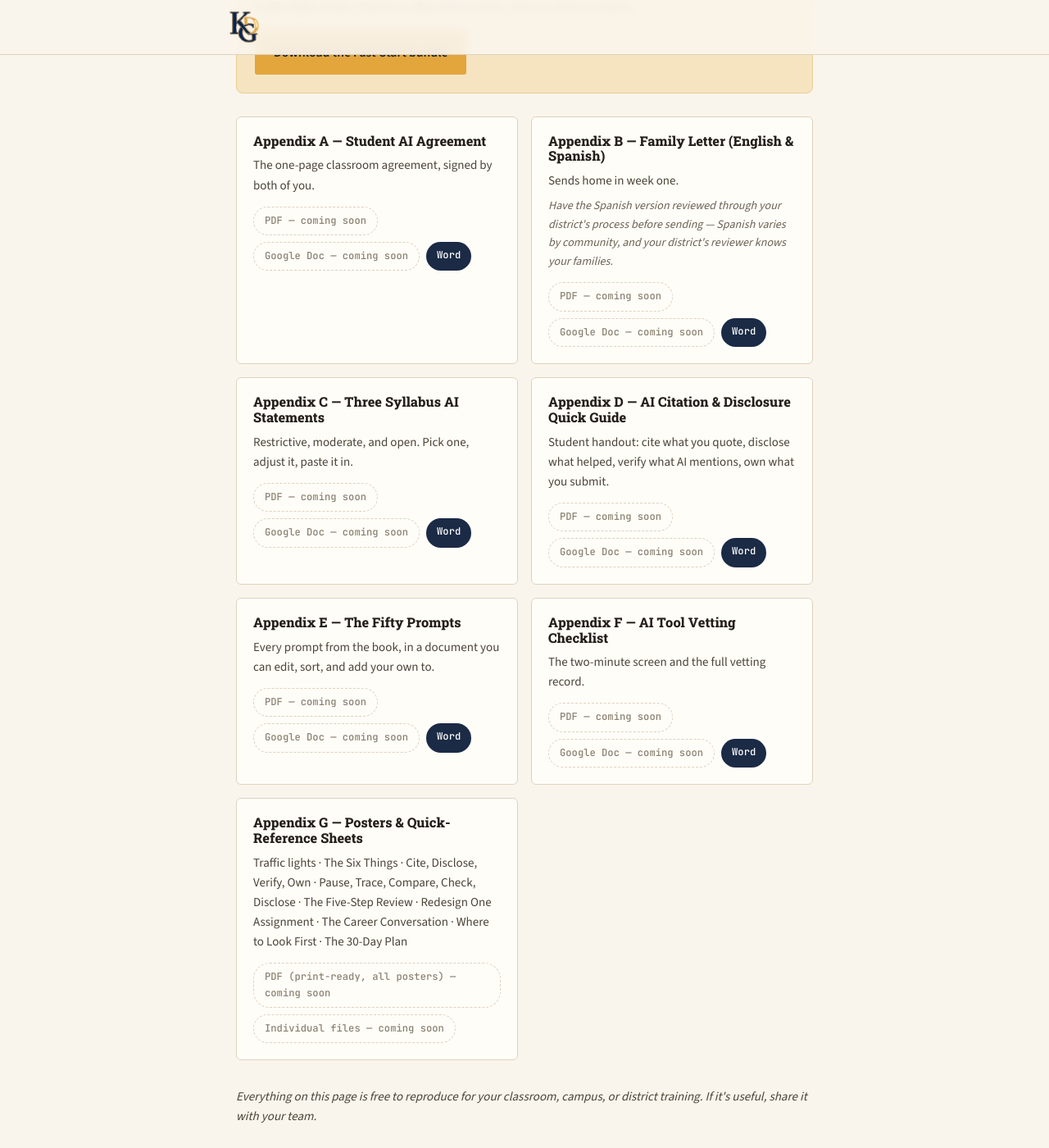
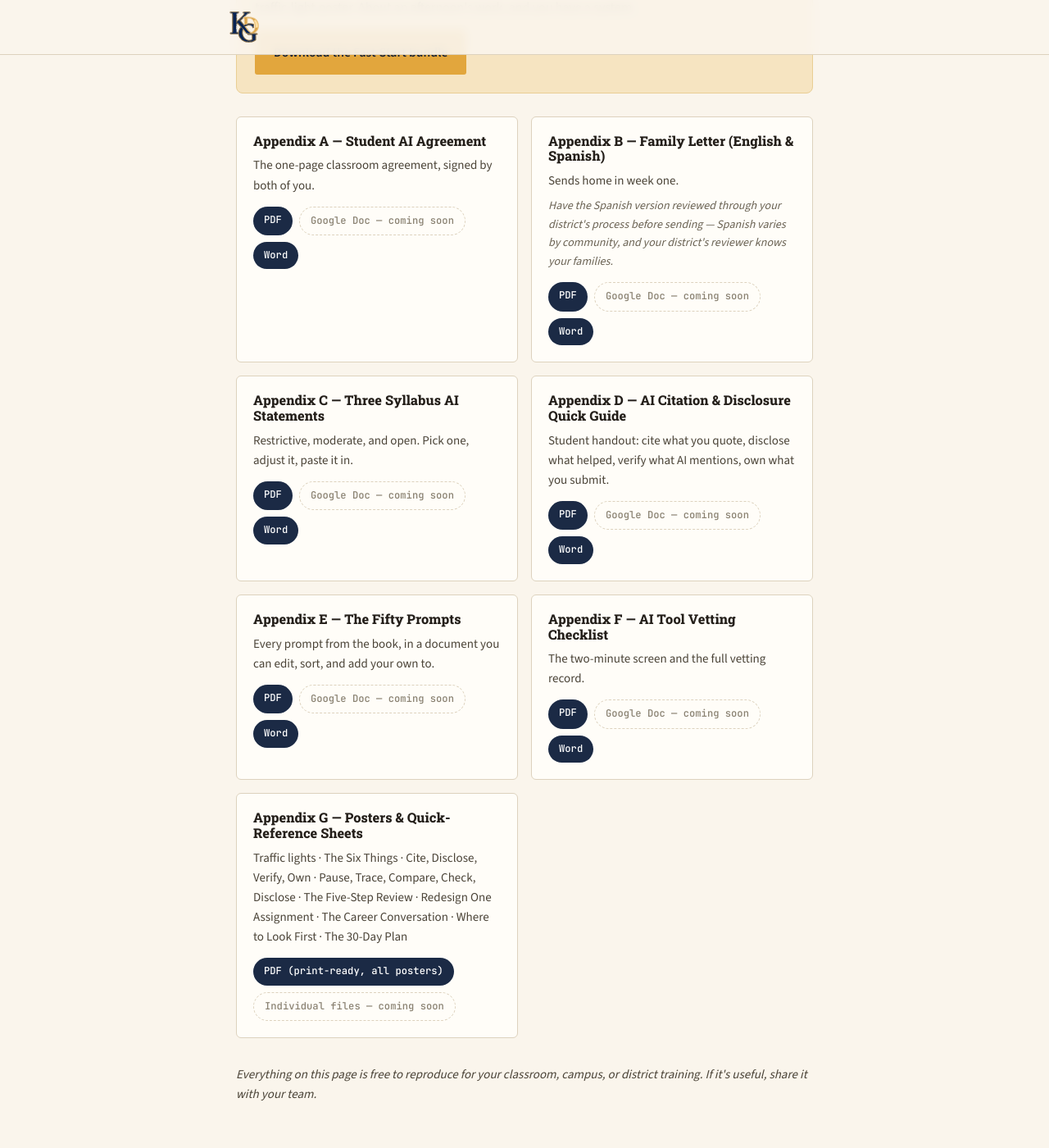
Before and after one commit to kevindgraham/kevindgraham.github.io, a Jekyll site: the page built from teach/index.html, in a window 1280 px wide and 1400 px high, scrolled down 817 px. Shown: the whole window at 82% size. Built offline with Jekyll 4.4.1, drawn with Linux system fonts in a browser that asks for light colours.

Commit message:
Add PDF downloads for /teach appendices A-G
Wires up the print-ready PDF link on each resource card (previously
"coming soon" placeholders) now that the files exist. Google Doc
links remain placeholders pending those URLs.

```diff
--- a/teach/index.html
+++ b/teach/index.html
@@ -205,7 +205,7 @@ sitemap: false
         <h3>Appendix A — Student AI Agreement</h3>
         <p>The one-page classroom agreement, signed by both of you.</p>
         <div class="pill-row">
-          <span class="pill pill-soon">PDF — coming soon</span>
+          <a class="pill pill-live" href="/assets/teach/Student-AI-Agreement.pdf">PDF</a>
           <span class="pill pill-soon">Google Doc — coming soon</span>
           <a class="pill pill-live" href="/assets/teach/Student-AI-Agreement.docx">Word</a>
         </div>
@@ -216,7 +216,7 @@ sitemap: false
         <p>Sends home in week one.</p>
         <p class="note">Have the Spanish version reviewed through your district's process before sending — Spanish varies by community, and your district's reviewer knows your families.</p>
         <div class="pill-row">
-          <span class="pill pill-soon">PDF — coming soon</span>
+          <a class="pill pill-live" href="/assets/teach/Family-Letter-EN-ES.pdf">PDF</a>
           <span class="pill pill-soon">Google Doc — coming soon</span>
           <a class="pill pill-live" href="/assets/teach/Family-Letter-EN-ES.docx">Word</a>
         </div>
@@ -226,7 +226,7 @@ sitemap: false
         <h3>Appendix C — Three Syllabus AI Statements</h3>
         <p>Restrictive, moderate, and open. Pick one, adjust it, paste it in.</p>
         <div class="pill-row">
-          <span class="pill pill-soon">PDF — coming soon</span>
+          <a class="pill pill-live" href="/assets/teach/Syllabus-AI-Statements.pdf">PDF</a>
           <span class="pill pill-soon">Google Doc — coming soon</span>
           <a class="pill pill-live" href="/assets/teach/Syllabus-AI-Statements.docx">Word</a>
         </div>
@@ -236,7 +236,7 @@ sitemap: false
         <h3>Appendix D — AI Citation &amp; Disclosure Quick Guide</h3>
         <p>Student handout: cite what you quote, disclose what helped, verify what AI mentions, own what you submit.</p>
         <div class="pill-row">
-          <span class="pill pill-soon">PDF — coming soon</span>
+          <a class="pill pill-live" href="/assets/teach/AI-Citation-Disclosure-Guide.pdf">PDF</a>
           <span class="pill pill-soon">Google Doc — coming soon</span>
           <a class="pill pill-live" href="/assets/teach/AI-Citation-Disclosure-Guide.docx">Word</a>
         </div>
@@ -246,7 +246,7 @@ sitemap: false
         <h3>Appendix E — The Fifty Prompts</h3>
         <p>Every prompt from the book, in a document you can edit, sort, and add your own to.</p>
         <div class="pill-row">
-          <span class="pill pill-soon">PDF — coming soon</span>
+          <a class="pill pill-live" href="/assets/teach/Fifty-Prompts.pdf">PDF</a>
           <span class="pill pill-soon">Google Doc — coming soon</span>
           <a class="pill pill-live" href="/assets/teach/Fifty-Prompts.docx">Word</a>
         </div>
@@ -256,7 +256,7 @@ sitemap: false
         <h3>Appendix F — AI Tool Vetting Checklist</h3>
         <p>The two-minute screen and the full vetting record.</p>
         <div class="pill-row">
-          <span class="pill pill-soon">PDF — coming soon</span>
+          <a class="pill pill-live" href="/assets/teach/AI-Tool-Vetting-Checklist.pdf">PDF</a>
           <span class="pill pill-soon">Google Doc — coming soon</span>
           <a class="pill pill-live" href="/assets/teach/AI-Tool-Vetting-Checklist.docx">Word</a>
         </div>
@@ -266,7 +266,7 @@ sitemap: false
         <h3>Appendix G — Posters &amp; Quick-Reference Sheets</h3>
         <p>Traffic lights · The Six Things · Cite, Disclose, Verify, Own · Pause, Trace, Compare, Check, Disclose · The Five-Step Review · Redesign One Assignment · The Career Conversation · Where to Look First · The 30-Day Plan</p>
         <div class="pill-row">
-          <span class="pill pill-soon">PDF (print-ready, all posters) — coming soon</span>
+          <a class="pill pill-live" href="/assets/teach/Classroom-Posters.pdf">PDF (print-ready, all posters)</a>
           <span class="pill pill-soon">Individual files — coming soon</span>
         </div>
       </div>
```
Also changed, not shown: 7 other files.
